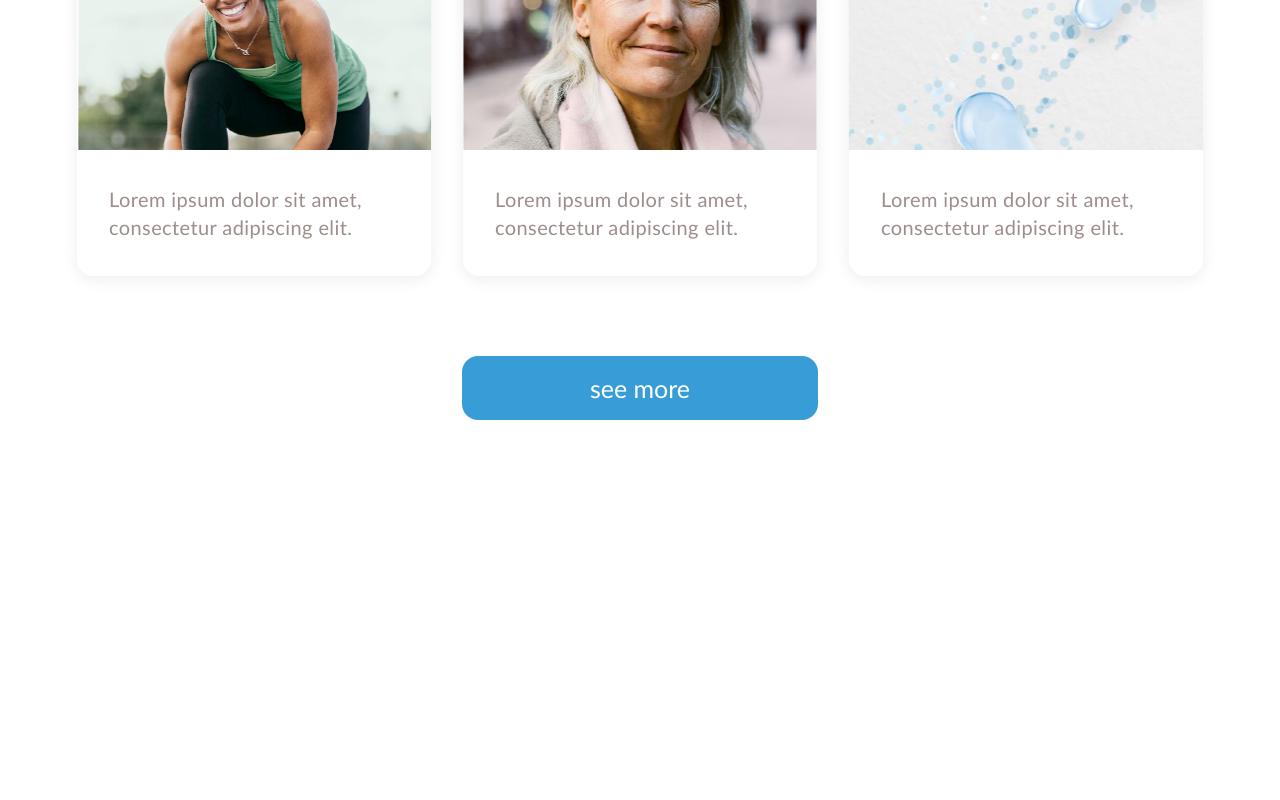
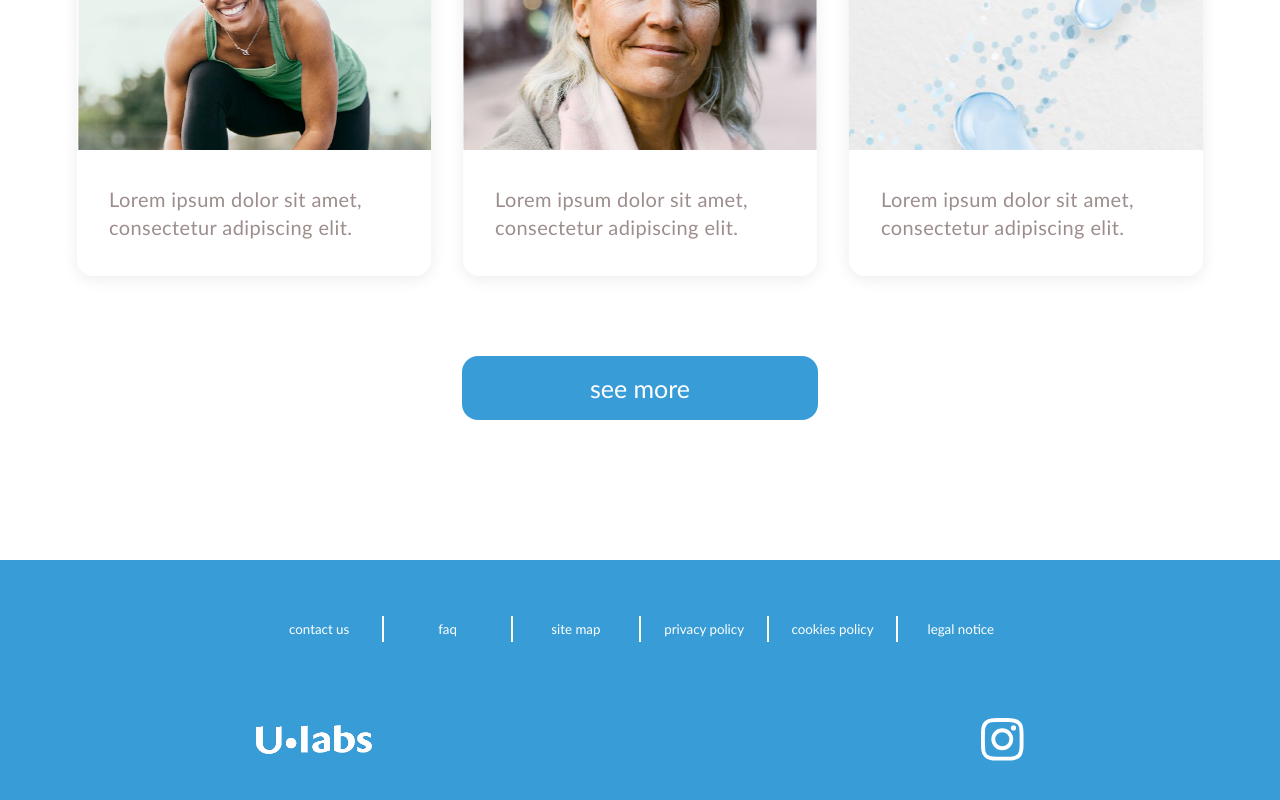
Before and after one commit to IvanBorba/tbb-test, a React (Vite) app: page / in a window 1280 px wide. Shown: the part 3102-3902 px from the top of the page. Before the commit the page ends 3662 px from the top, so only its background shows below. Built offline with nearby package versions, Linux system fonts and the light colour scheme.

Commit message:
feat: created the footer

```diff
--- /dev/null
+++ b/src/components/Footer/index.jsx
@@ -0,0 +1,29 @@
+import uLabsLogo from "../../assets/images/logo-u-labs.png";
+import { InstagramIcon } from "../../assets/icons";
+import "./style.css";
+
+const Footer = () => {
+  return (
+    <footer className="footer-container">
+      <nav className="footer-navigation-container">
+        <button className="footer-navigation-button">contact us</button>
+        <hr className="button-division-line" />
+        <button className="footer-navigation-button">faq</button>
+        <hr className="button-division-line" />
+        <button className="footer-navigation-button">site map</button>
+        <hr className="button-division-line" />
+        <button className="footer-navigation-button">privacy policy</button>
+        <hr className="button-division-line" />
+        <button className="footer-navigation-button">cookies policy</button>
+        <hr className="button-division-line" />
+        <button className="footer-navigation-button">legal notice</button>
+      </nav>
+      <div className="footer-icons-container">
+        <img className="u-labs-logo" alt="U-labs logo" src={uLabsLogo} />
+        <InstagramIcon />
+      </div>
+    </footer>
+  );
+};
+
+export default Footer;
--- /dev/null
+++ b/src/components/Footer/style.css
@@ -0,0 +1,73 @@
+.footer-container {
+  width: 100%;
+  height: 47.875rem;
+  background-color: var(--primary-color);
+  color: var(--white);
+  box-sizing: border-box;
+  padding-top: 2rem;
+}
+
+.footer-navigation-container {
+  display: flex;
+  flex-direction: column;
+  align-items: center;
+  justify-content: center;
+}
+
+.footer-navigation-button {
+  width: 8rem;
+  height: 3rem;
+  background-color: var(--primary-color);
+  color: var(--white);
+  cursor: pointer;
+}
+
+.button-division-line {
+  width: 1.5rem;
+  border: 1px solid var(--white);
+  margin: 1rem 0;
+}
+
+.footer-icons-container {
+  display: flex;
+  flex-direction: column;
+  justify-content: space-between;
+  align-items: center;
+  box-sizing: border-box;
+  padding: 2.625rem 0;
+  gap: 6.75rem;
+}
+
+.footer-icons-container > svg {
+  cursor: pointer;
+}
+
+.u-labs-logo {
+  width: 7.25rem;
+  height: 1.8rem;
+  cursor: pointer;
+}
+
+@media (min-width: 769px) {
+  .footer-container {
+    padding: 0 20%;
+    padding-top: 2.5rem;
+    height: 15.125rem;
+  }
+
+  .footer-navigation-container {
+    flex-direction: row;
+    margin-bottom: 3.75rem;
+  }
+
+  .button-division-line {
+    width: 0;
+    height: 1.5rem;
+    border: 1px solid var(--white);
+  }
+
+  .footer-icons-container {
+    padding: 0;
+    flex-direction: row;
+  }
+}
--- a/src/pages/LandingPage/index.jsx
+++ b/src/pages/LandingPage/index.jsx
@@ -11,6 +11,7 @@ import Header from "../../components/Header";
 import { mockedArticles, mockedProducts } from "../../mocks";
 
 import "./style.css";
+import Footer from "../../components/Footer";
 
 const LandingPage = () => {
   const actualWidth = window.innerWidth;
@@ -73,7 +74,7 @@ const LandingPage = () => {
         </div>
         <button className="articles-cta-button">see more</button>
       </section>
-      <footer></footer>
+      <Footer />
     </>
   );
 };
--- a/src/pages/LandingPage/style.css
+++ b/src/pages/LandingPage/style.css
@@ -15,6 +15,7 @@
   flex-direction: column;
   align-items: center;
   margin-bottom: 6.5rem;
+  box-sizing: border-box;
 }
 
 .info-icons-image {
@@ -48,6 +49,7 @@
   font-size: var(--card-heading-font-size);
   background-color: var(--primary-color);
   border-radius: 16px;
+  cursor: pointer;
 }
 
 @media (min-width: 769px) {
```
